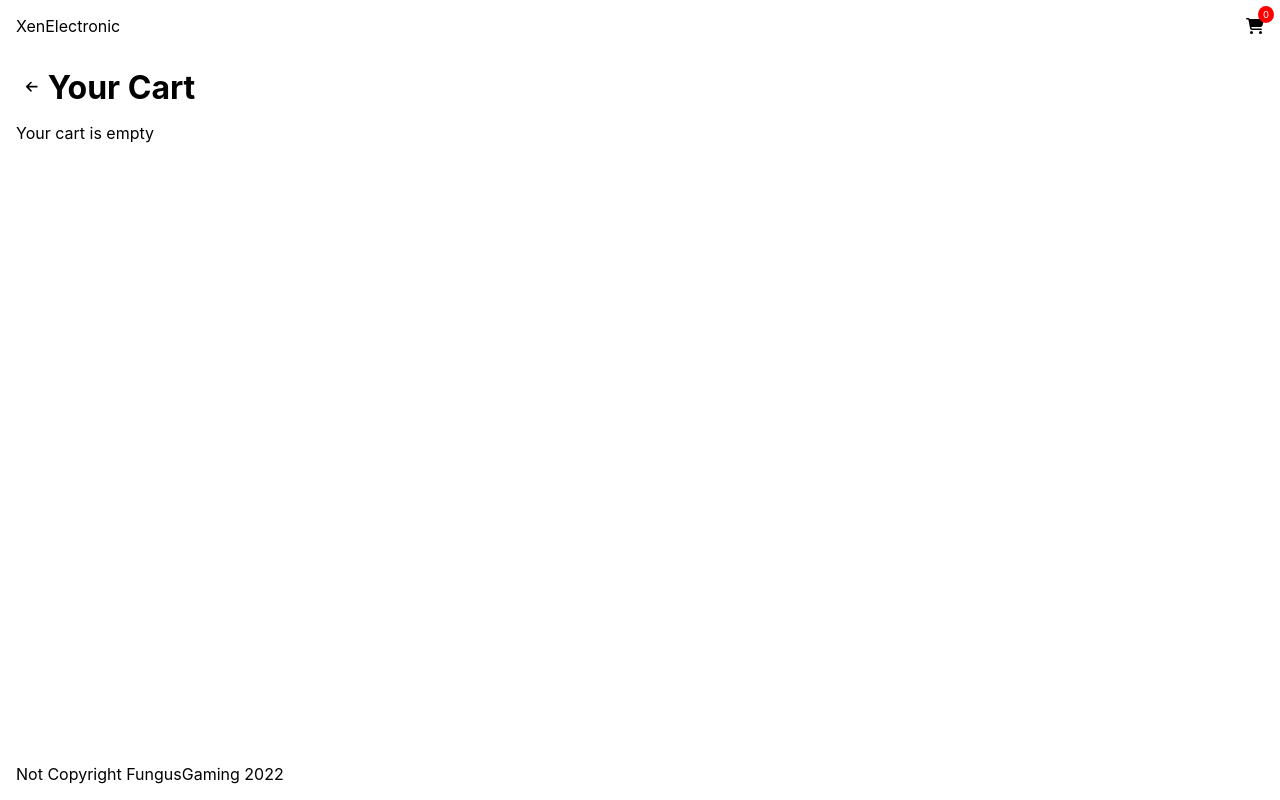
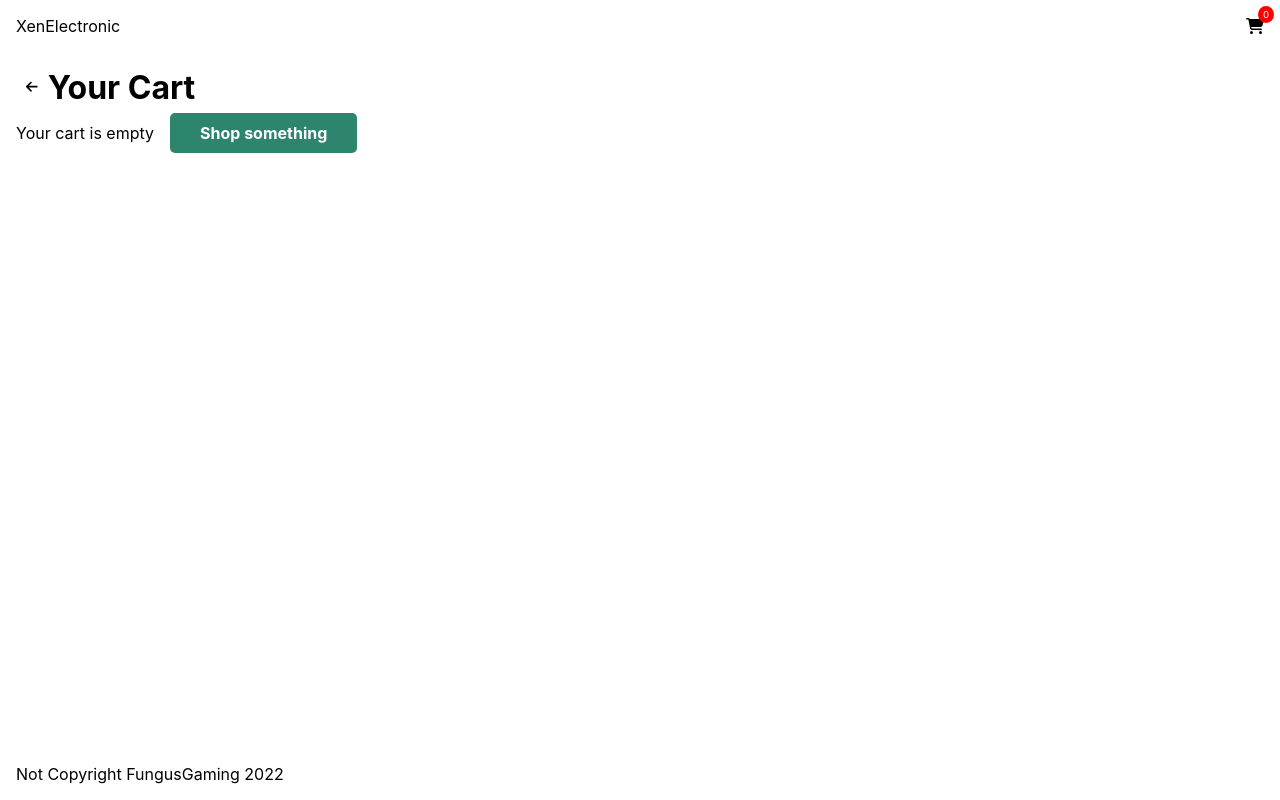
Before and after one commit to FungusGaming/xen-electronic-exercise, a React (Create React App) app in the folder client/: page /cart in a window 1280 px wide. Built offline with nearby package versions, Linux system fonts and the light colour scheme.

Commit message:
Add remove item from cart list

```diff
--- a/client/src/App.css
+++ b/client/src/App.css
@@ -2,6 +2,8 @@
   --white-color: white;
   --main-background: #FAFAFA;
   --currency-color: darkgreen;
+  --red-color: red;
+  --primary-color: #2e856e;
 }
 
 * {
@@ -118,6 +120,9 @@
 .color-currency {
   color: var(--currency-color);
 }
+.color-red {
+  color: var(--red-color);
+}
 
 .b-main {
   background-color: var(--main-background);
@@ -147,6 +152,10 @@
 .product-img {
   width: 100%;
   border-radius: 5px 5px 0 0;
+}
+.thumbnail-img {
+  max-width: 40px;
+  border-radius: 50%;
 }
 
 .product-edit {
@@ -205,7 +214,7 @@
   position: absolute;
   right: -10px;
   top: -10px;
-  background-color: red;
+  background-color: var(--red-color);
   color: white;
   border-radius: 50%;
   padding: 3px 5px;
@@ -218,3 +227,12 @@
   padding: 0 10px;
   cursor: pointer;
 }
+.primary-button {
+  background-color: var(--primary-color);
+  border: none;
+  padding: 10px 30px;
+  color: white;
+  border-radius: 5px;
+  font-weight: bold;
+  text-decoration: none;
+}
--- a/client/src/components/CartItem.js
+++ b/client/src/components/CartItem.js
@@ -1,11 +1,24 @@
-const CartItem = ({ item }) => {
+import { faMinus } from "@fortawesome/free-solid-svg-icons";
+import { FontAwesomeIcon } from "@fortawesome/react-fontawesome";
+import { useDispatch } from "react-redux";
+import { removeFromCart } from "../features/cart/cartSlice";
+import SampleImg from '../assets/img/SampleImage.png'
+
+const CartItem = ({ item, index }) => {
   const { name, price } = item
+  const dispatch = useDispatch();
   return (
-    <div id='cart-item' className="flex-row align-center space-between p-l">
-      <div className="font-bold">
-        {name}
+    <div id='cart-item' className="flex-row align-center">
+      <div className="flex-row align-center space-between p-l flex-one">
+        <div className="font-bold flex-row align-center">
+          <img id='product-img' className='thumbnail-img mr-l' src={SampleImg} alt='product img' />
+          <span>{name}</span>
+        </div>
+        <div>{price}</div>
       </div>
-      <div>{price}</div>
+      <div className="pointer p-m color-red" onClick={() => dispatch(removeFromCart(index))}>
+        <FontAwesomeIcon icon={faMinus} />
+      </div>
     </div>
   )
 }
--- a/client/src/pages/CartList.js
+++ b/client/src/pages/CartList.js
@@ -1,7 +1,7 @@
 import { faArrowLeft } from "@fortawesome/free-solid-svg-icons"
 import { FontAwesomeIcon } from "@fortawesome/react-fontawesome"
 import { useSelector } from "react-redux"
-import { useNavigate } from "react-router-dom"
+import { Link, useNavigate } from "react-router-dom"
 import CartItem from "../components/CartItem"
 import { cartItems } from "../features/cart/cartSlice"
 import Footer from "../layout/footer"
@@ -21,25 +21,26 @@ const CartList = () => {
     <div className="flex-column flex-one">
       <Header />
       <div className="flex-one p-l border-solid">
-        <div id='cart-list-title' className='flex-row mb-l'>
+        <div id='cart-list-title' className='flex-row mb-l align-center'>
           <button className="trans-button" onClick={() => navigate(-1)}>
             <FontAwesomeIcon icon={faArrowLeft} />
           </button>
           <h1>Your Cart</h1>
         </div>
         {
-          items.length === 0 ? <div>
-            Your cart is empty
+          items.length === 0 ? <div id="empty-cart-list">
+            <span className="mr-l">Your cart is empty</span>
+            <Link className="primary-button" to="/">Shop something</Link>
           </div> : <div id='cart-list-item'>
-            {items.map(item => (
-              <CartItem item={item} />
+            {items.map((item, index) => (
+              <CartItem item={item} index={index} />
             ))}
-            <div className="flex-row align-center space-between p-l">
-              <div>Total:</div>
+            <div className="flex-row align-center justify-end p-l mr-xl">
+              <div>Total:&nbsp;</div>
               <div className="color-currency font-bold">{getTotal()}</div>
             </div>
-            <div className="flex-row justify-end">
-              <button>Checkout</button>
+            <div className="flex-row justify-end align-center mt-l">
+              <button className="primary-button" disabled>Checkout</button>
             </div>
           </div>
         }
```
